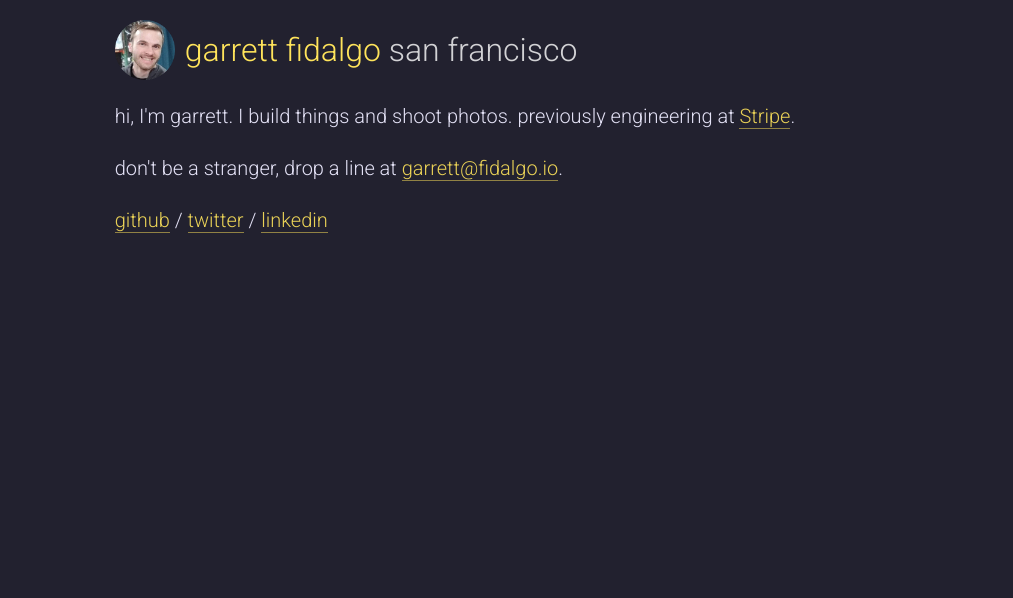
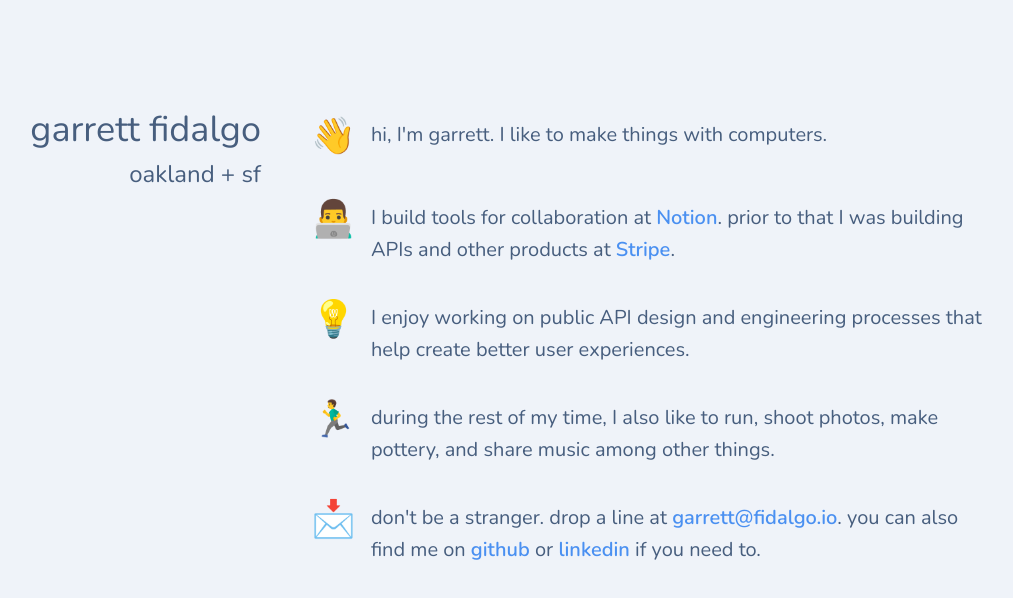
Before and after one commit to garrettf/fidalgo.io, a Gatsby site: page / in a window 1280 px wide. Shown: the whole page, without its empty margins (185-1198 px from the left). Built offline with nearby package versions, Linux system fonts and the light colour scheme; Gatsby itself is replaced by a stand-in of ours.

Commit message:
restyle, rewrite

```diff
--- a/src/pages/index.css
+++ b/src/pages/index.css
@@ -1,61 +1,83 @@
 body {
-  display: flex;
-  align-items: flex-start;
-  justify-content: center;
-  height: 100vh;
-  min-width: 315px;
-  margin: 0;
-  background-color: #22212f;
-  font-family: Roboto;
+  background-color: #EFF3F9;
+  font-family: 'Nunito', sans-serif;
   font-size: 20px;
-  font-weight: 300;
-  color: #e3e1f5;
+  font-weight: normal;
+  line-height: 1.6;
+  color: #475E7E;
+	-webkit-font-smoothing: antialiased;
+	-moz-osx-font-smoothing: grayscale;
 }
 
 a {
-  color: rgb(255, 228, 91, 0.9);
   text-decoration: none;
-  border-bottom: 1px solid rgba(255, 228, 91, 0.5);
+  font-weight: 600;
+  color: #4A90F1;
 }
 
-a.nostyle {
-  color: inherit;
-  border-bottom: inherit;
+a:hover {
+  text-decoration: underline solid #4A90F166;
+}
+
+h1, h2, h3 {
+  font-weight: normal;
+  margin: 0;
+}
+
+h1 {
+  font-size: 36px;
+  margin-bottom: 4px;
+  line-height: 1.2
+}
+
+h2 {
+  font-size: 24px;
+}
+
+.container {
+  display: flex;
+  padding: 100px;
+}
+
+header {
+  flex: 1;
+  text-align: right;
+}
+
+.sections {
+  flex: 2;
+  padding-left: 50px;
+}
+
+section {
+  display: flex;
+  margin-bottom: 25px
+}
+
+h3 {
+  font-size: 36px;
 }
 
 p {
-  line-height: 1.6;
+  margin: 11px 0 0 15px;
 }
 
-header {
-  display: flex;
-  align-items: center;
-}
 
-header h1 {
-  margin: 0 0 0 10px;
-  font-size: 32px;
-  font-weight: 300;
-  color: #ffe45b;
-}
+@media only screen
+  and (max-width: 660px) {
+  /* "mobile" */
+  .container {
+    flex-direction: column;
+    padding: 20px;
+  }
 
-.location {
-  color: rgba(255, 255, 255, 0.8);
-  white-space: nowrap;
-}
+  .sections {
+    padding: 20px 0 0 0;
+  }
 
-.container {
-  padding: 20px;
-}
-
-.profile {
-  width: 60px;
-  height: 60px;
-}
-
-@media screen and (min-device-width: 1200px) {
-  body {
-    align-items: center;
-    font-weight: 100;
+  header {
+    text-align: left;
+    padding: 0 0 20px 51px;
+    border-bottom: 1px solid #DDE6F3;
   }
 }
--- a/src/pages/index.js
+++ b/src/pages/index.js
@@ -3,6 +3,15 @@ import Helmet from 'react-helmet';
 
 import profileImg from '../images/profile_circle.png';
 import './index.css';
+
+function Section({ emoji, children, ...props }) {
+  return (
+    <section {...props}>
+      <h3>{emoji}</h3>
+      <p>{children}</p>
+    </section>
+  );
+}
 
 const IndexPage = () => (
   <>
@@ -18,39 +27,41 @@ const IndexPage = () => (
       ]}
     >
       <link
-        href="https://fonts.googleapis.com/css?family=Roboto:100,300"
+        href="https://fonts.googleapis.com/css?family=Nunito:400,600&display=swap"
         rel="stylesheet"
       />
     </Helmet>
     <div className="container">
       <header>
-        <img
-          className="profile"
-          src={profileImg}
-          width="60"
-          height="60"
-          alt="Profile"
-        />
-        <h1>
-          <a href="/" className="nostyle">
-            garrett fidalgo
-          </a>{' '}
-          <span className="location">san francisco</span>
-        </h1>
+        <h1>garrett fidalgo</h1>
+        <h2>oakland + sf</h2>
       </header>
-      <p>
-        hi, I'm garrett. I build things and shoot photos. previously engineering
-        at <a href="https://stripe.com">Stripe</a>.
-      </p>
-      <p>
-        don't be a stranger, drop a line at{' '}
-        <a href="mailto:garrett@fidalgo.io">garrett@fidalgo.io</a>.
-      </p>
-      <p>
-        <a href="https://github.com/garrettf">github</a> /{' '}
-        <a href="https://twitter.com/garrettfidalgo">twitter</a> /{' '}
-        <a href="https://www.linkedin.com/in/garrettfidalgo/">linkedin</a>
-      </p>
+      <div className="sections">
+        <Section emoji="👋">
+          hi, I'm garrett. I like to make things with computers.
+        </Section>
+        <Section emoji="👨‍💻">
+          I build tools for collaboration at{' '}
+          <a href="https://notion.so">Notion</a>. prior to that I was building
+          APIs and other products at <a href="https://stripe.com">Stripe</a>.
+        </Section>
+        <Section emoji="💡">
+          I enjoy working on public API design and engineering processes that
+          help create better user experiences.
+        </Section>
+        <Section emoji="🏃‍♂️">
+          during the rest of my time, I also like to run, shoot photos, make
+          pottery, and share music among other things.
+        </Section>
+
+        <Section emoji="📩">
+          don't be a stranger. drop a line at{' '}
+          <a href="mailto:garrett@fidalgo.io">garrett@fidalgo.io</a>. you can
+          also find me on <a href="https://github.com/garrettf">github</a> or{' '}
+          <a href="https://www.linkedin.com/in/garrettfidalgo/">linkedin</a> if
+          you need to.
+        </Section>
+      </div>
     </div>
   </>
 );
```
